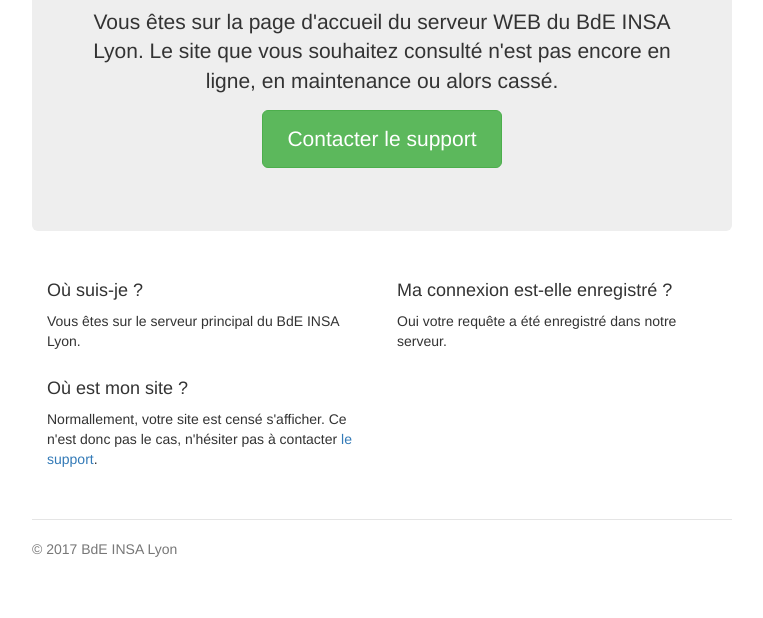
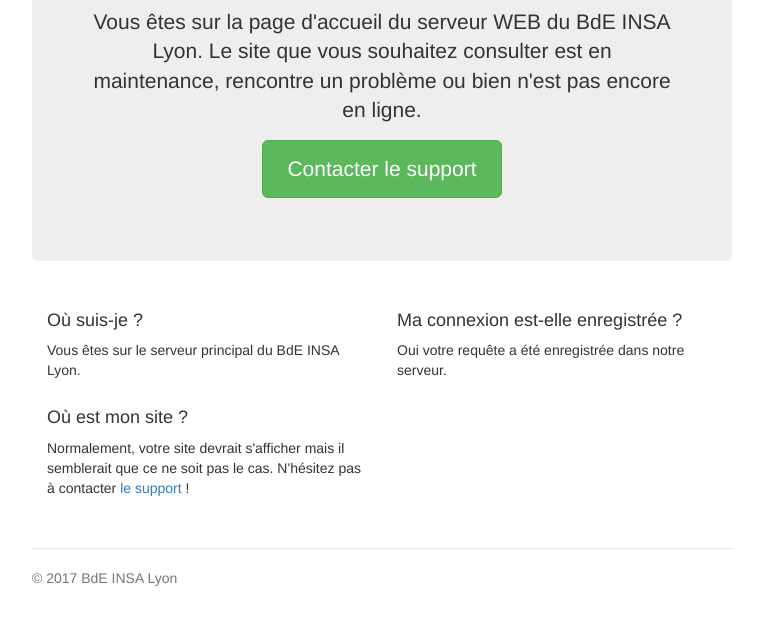
Before and after one commit to BdEINSALyon/holdit, a plain HTML site: page index.html in a window 1280 px wide. Shown: the part 254-872 px from the top of the page, without its empty margins (258-1021 px from the left). Before the commit the page ends 843 px from the top, so only its background shows below. Drawn offline with nearby package versions, Linux system fonts and the light colour scheme.

Commit message:
Update index.html

```diff
--- a/index.html
+++ b/index.html
@@ -117,7 +117,7 @@
 
     <div class="jumbotron">
         <h1>Bienvenue</h1>
-        <p class="lead">Vous êtes sur la page d'accueil du serveur WEB du BdE INSA Lyon. Le site que vous souhaitez consulté n'est pas encore en ligne, en maintenance ou alors cassé.</p>
+        <p class="lead">Vous êtes sur la page d'accueil du serveur WEB du BdE INSA Lyon. Le site que vous souhaitez consulter est en maintenance, rencontre un problème ou bien n'est pas encore en ligne.</p>
         <p><a class="btn btn-lg btn-success" href="mailto:support@bde-insa-lyon.fr" role="button">Contacter le support</a></p>
     </div>
 
@@ -127,12 +127,12 @@
             <p>Vous êtes sur le serveur principal du BdE INSA Lyon.</p>
 
             <h4>Où est mon site ?</h4>
-            <p>Normallement, votre site est censé s'afficher. Ce n'est donc pas le cas, n'hésiter pas à contacter <a href="mailto:support@bde-insa-lyon.fr">le support</a>.</p>
+            <p>Normalement, votre site devrait s'afficher mais il semblerait que ce ne soit pas le cas. N'hésitez pas à contacter <a href="mailto:support@bde-insa-lyon.fr">le support</a> !</p>
         </div>
 
         <div class="col-lg-6">
-            <h4>Ma connexion est-elle enregistré ?</h4>
-            <p>Oui votre requête a été enregistré dans notre serveur.</p>
+            <h4>Ma connexion est-elle enregistrée ?</h4>
+            <p>Oui votre requête a été enregistrée dans notre serveur.</p>
         </div>
     </div>
 
```
